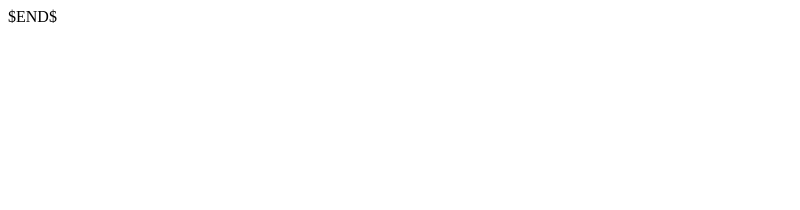
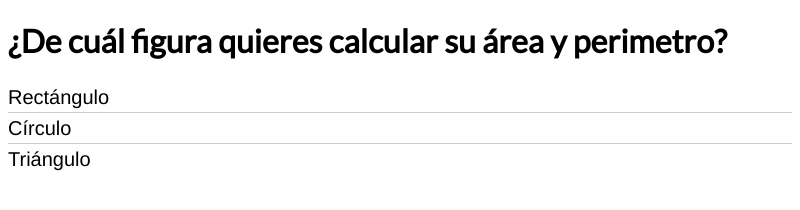
Before and after one commit to jivanf/Geometron, an Electron app: page index.html in a window 800 px wide. Drawn offline with Linux system fonts and the light colour scheme.

Commit message:
create html page and css styles

```diff
--- a/index.html
+++ b/index.html
@@ -2,9 +2,16 @@
 <html lang="en">
 <head>
     <meta charset="UTF-8">
-    <title>$Title$</title>
+    <title>Electron</title>
+    <link rel="stylesheet" href="styles.css">
+    <link rel="stylesheet" type="text/css" href="http://fonts.googleapis.com/css?family=Lato">
 </head>
 <body>
-$END$
+<h1>¿De cuál figura quieres calcular su área y perimetro?</h1>
+<ul>
+    <li><a href="#">Rectángulo</a></li>
+    <li><a href="#">Círculo</a></li>
+    <li><a href="#">Triángulo</a></li>
+</ul>
 </body>
 </html>
--- a/package.json
+++ b/package.json
@@ -1,8 +1,8 @@
 {
-  "name": "geometron",
+  "name": "Geometron",
   "version": "1.0.0",
   "description": "An application that calculates areas and perimeters of some shapes",
-  "main": "index.js",
+  "main": "main.js",
   "scripts": {
     "start": "electron ."
   },
@@ -13,6 +13,6 @@
   "author": "Jivan Flores <minecraftjivan@gmail.com>",
   "license": "ISC",
   "devDependencies": {
-    "electron": "^1.8.2"
+    "electron": "^1.8.3"
   }
 }
--- a/styles.css
+++ b/styles.css
@@ -0,0 +1,36 @@
+body {
+    font-family: Lato, Arial;
+}
+
+ul {
+    list-style-type: none;
+    margin: 0;
+    padding: 0;
+}
+
+li {
+    font: 200 20px/1.5 Helvetica, Verdana, sans-serif;
+    border-bottom: 1px solid #ccc;
+}
+
+li:last-child {
+    border: none;
+}
+
+li a {
+    text-decoration: none;
+    color: #000;
+    display: block;
+    width: 200px;
+
+    -webkit-transition: font-size 0.3s ease, background-color 0.3s ease;
+    -moz-transition: font-size 0.3s ease, background-color 0.3s ease;
+    -o-transition: font-size 0.3s ease, background-color 0.3s ease;
+    -ms-transition: font-size 0.3s ease, background-color 0.3s ease;
+    transition: font-size 0.3s ease, background-color 0.3s ease;
+}
+
+li a:hover {
+    font-size: 30px;
+    background: #f6f6f6;
+}
```
Also changed, not shown: main.js (+20 -0 lines), 1 other file.
